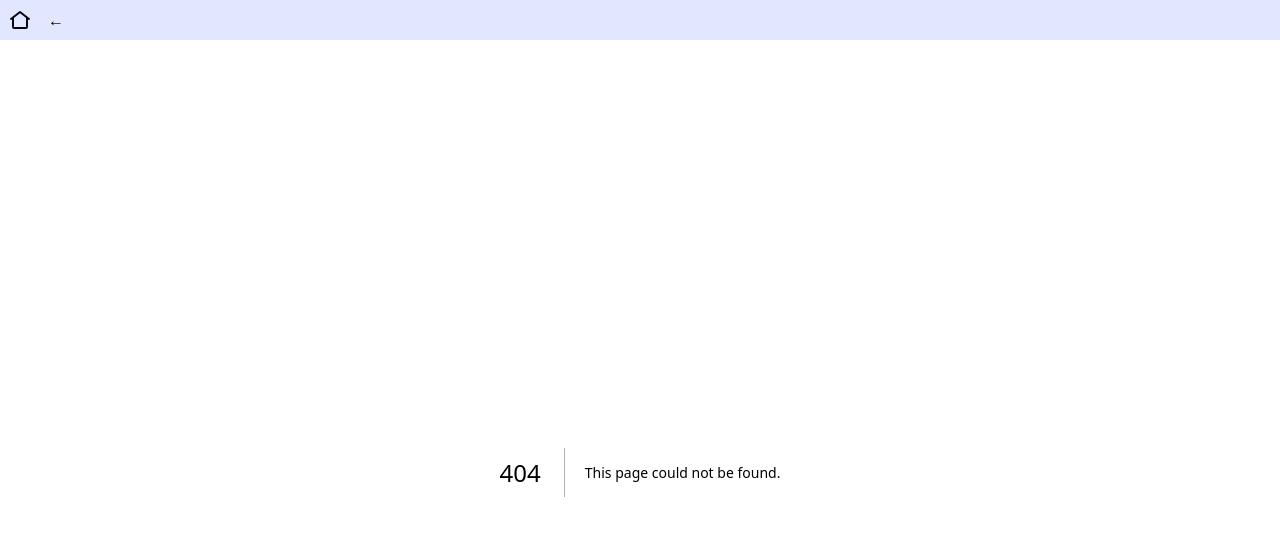
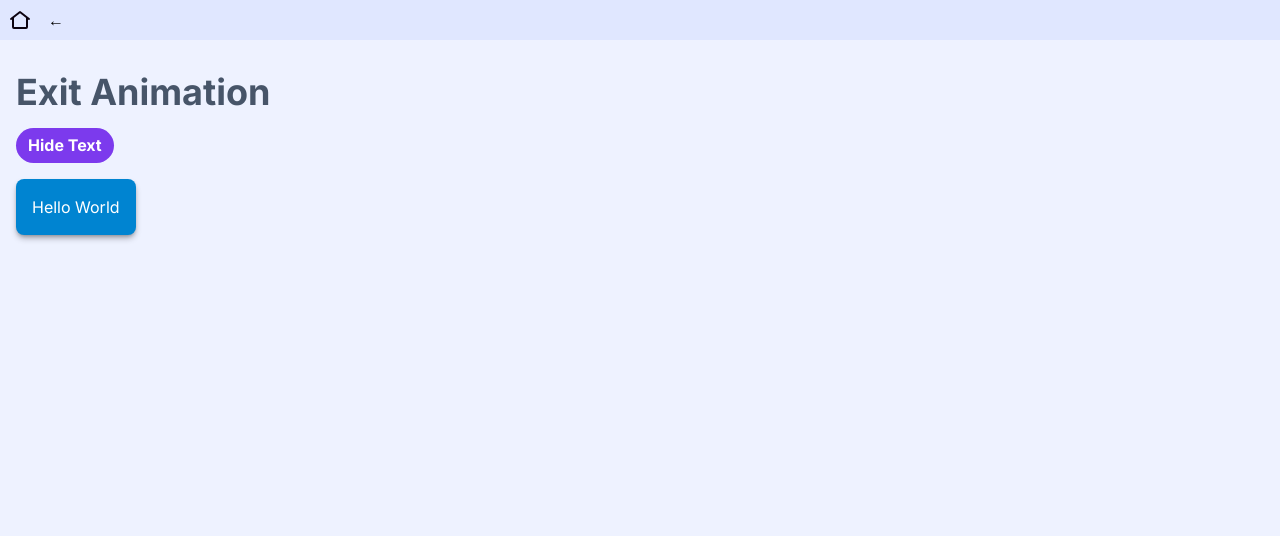
Before and after one commit to emanuelefavero/frontend-problems, a Next.js app in the folder react/: page /exit-animation in a window 1280 px wide. Before the commit this address had no page. Shown: the top 536 px of the page. Built offline with nearby package versions, Linux system fonts and the light colour scheme.

Commit message:
feat: add exit-animation

```diff
--- /dev/null
+++ b/react/app/exit-animation/Component.tsx
@@ -0,0 +1,45 @@
+'use client'
+
+import { useEffect, useRef, useState } from 'react'
+
+export default function Component() {
+  const [show, setShow] = useState(true)
+  const [shouldRender, setShouldRender] = useState(true)
+  const timeoutRef = useRef<NodeJS.Timeout | null>(null)
+
+  const handleHide = () => {
+    if (!show) return
+    setShow(false)
+    timeoutRef.current = setTimeout(() => {
+      setShouldRender(false)
+    }, 250) // match the animation duration
+  }
+
+  // Cleanup timeout on unmount
+  useEffect(() => {
+    return () => {
+      if (timeoutRef.current) clearTimeout(timeoutRef.current)
+    }
+  }, [])
+
+  // Reset shouldRender if show is set to true again (optional, for re-showing)
+  useEffect(() => {
+    if (show) setShouldRender(true)
+  }, [show])
+
+  return (
+    <>
+      <button onClick={handleHide} className='mb-4'>
+        Hide Text
+      </button>
+
+      {shouldRender && (
+        <h2
+          className={`w-fit rounded-lg bg-sky-600 p-4 text-white shadow-md shadow-black/30 transition-all ${show ? 'animate-fade-in' : 'animate-disappear'}`}
+        >
+          Hello World
+        </h2>
+      )}
+    </>
+  )
+}
--- /dev/null
+++ b/react/app/exit-animation/page.tsx
@@ -0,0 +1,10 @@
+import Component from './Component'
+
+export default function Page() {
+  return (
+    <>
+      <h1>Exit Animation</h1>
+      <Component />
+    </>
+  )
+}
--- a/react/app/globals.css
+++ b/react/app/globals.css
@@ -38,6 +38,22 @@
     }
   }
 
+  /* Disappear */
+  --animate-disappear: disappear 250ms ease-in;
+
+  @keyframes disappear {
+    from {
+      /* transform-origin: top; */
+      transform: translateY(0);
+      opacity: 1;
+    }
+    to {
+      /* transform-origin: top; */
+      transform: translateY(-33px);
+      opacity: 0;
+    }
+  }
+
   /* Fade In */
   --animate-fade-in: fade-in 250ms ease-in;
 
@@ -47,6 +63,18 @@
     }
     to {
       opacity: 1;
+    }
+  }
+
+  /* Fade Out */
+  --animate-fade-out: fade-out 250ms ease-in;
+
+  @keyframes fade-out {
+    from {
+      opacity: 1;
+    }
+    to {
+      opacity: 0;
     }
   }
 }
--- a/react/app/page.tsx
+++ b/react/app/page.tsx
@@ -63,6 +63,9 @@ export default function Home() {
         <li>
           <Link href='/modal'>Modal</Link>
         </li>
+        <li>
+          <Link href='/exit-animation'>Exit Animation</Link>
+        </li>
       </ul>
     </>
   )
```
